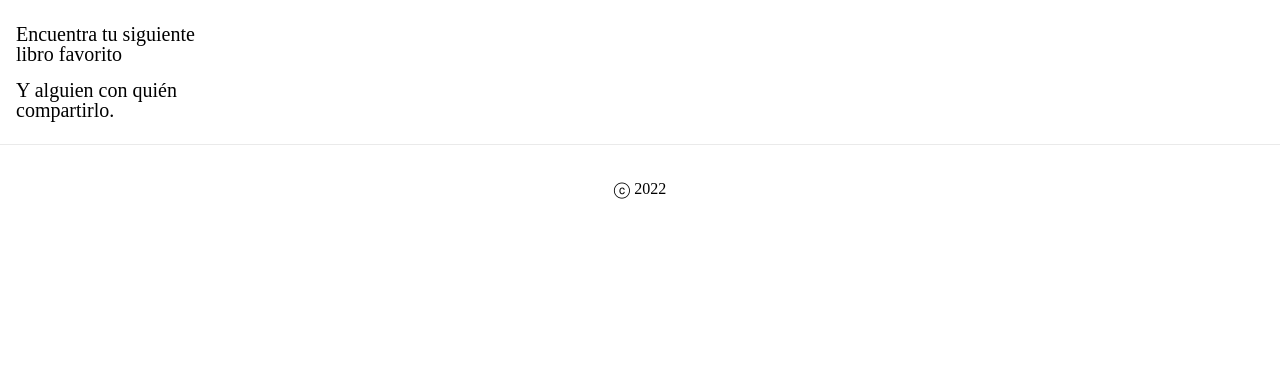
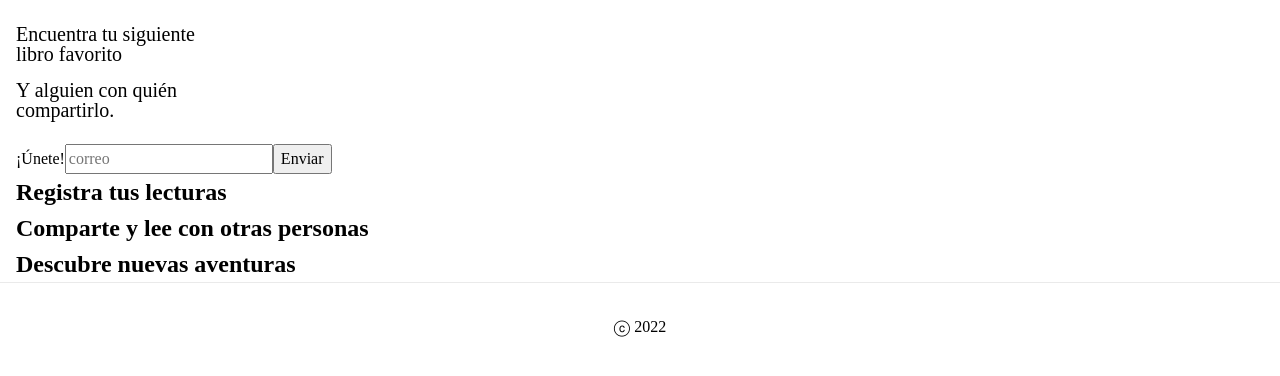
Before and after one commit to alebrij3/lectur, a Next.js app: page / in a window 1280 px wide. Shown: the top 376 px of the page. Built offline with nearby package versions, Linux system fonts and the light colour scheme.

Commit message:
adds sections

```diff
--- a/pages/index.js
+++ b/pages/index.js
@@ -22,7 +22,24 @@ export default function Home() {
           Y alguien con quién <br /> compartirlo.
         </p>
       </div>
-      <main className={styles.main}></main>
+      <main className={styles.main}>
+        <form
+          onSubmit={(e) => {
+            e.preventDefault();
+          }}
+        >
+          <label>¡Únete!</label>
+          <input type='email' placeholder='correo'></input>
+          <button>Enviar</button>
+        </form>
+
+        <h2>Registra tus lecturas</h2>
+        <div></div>
+        <h2>Comparte y lee con otras personas</h2>
+        <div></div>
+        <h2>Descubre nuevas aventuras</h2>
+        <div></div>
+      </main>
 
       <footer className={styles.footer}>
         <p>ⓒ 2022</p>
```
